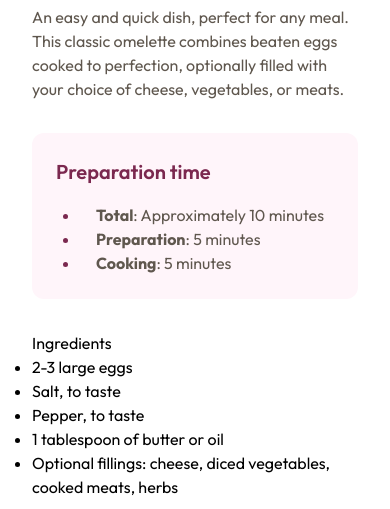
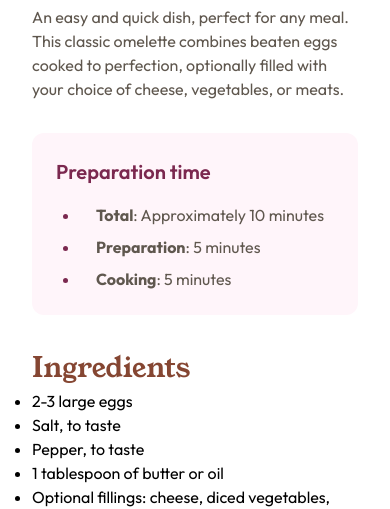
Before and after one commit to nvalline/fm-recipe-page, a plain HTML site: page index.html in a window 390 px wide. Shown: the part 352-861 px from the top of the page. Drawn offline with Linux system fonts and the light colour scheme.

Commit message:
styled mobile h2s

```diff
--- a/index.html
+++ b/index.html
@@ -42,7 +42,7 @@
 							<li><span>Cooking</span>: 5 minutes</li>
 						</ul>
 					</div>
-					<div>
+					<div class="ingredients">
 						<h2>Ingredients</h2>
 						<ul>
 							<li>2-3 large eggs</li>
--- a/styles.css
+++ b/styles.css
@@ -118,5 +118,20 @@ body {
 		li span {
 			font-weight: 700;
 		}
+
+		li:not(:last-child) {
+			margin-bottom: 0.5rem;
+		}
 	}
 }
+
+h2 {
+	font-family: 'YoungSerif', serif;
+	font-size: var(--heading-md);
+	font-weight: 400;
+	color: var(--nutmeg);
+}
+
+.ingredients {
+	width: 100%;
+}
```
